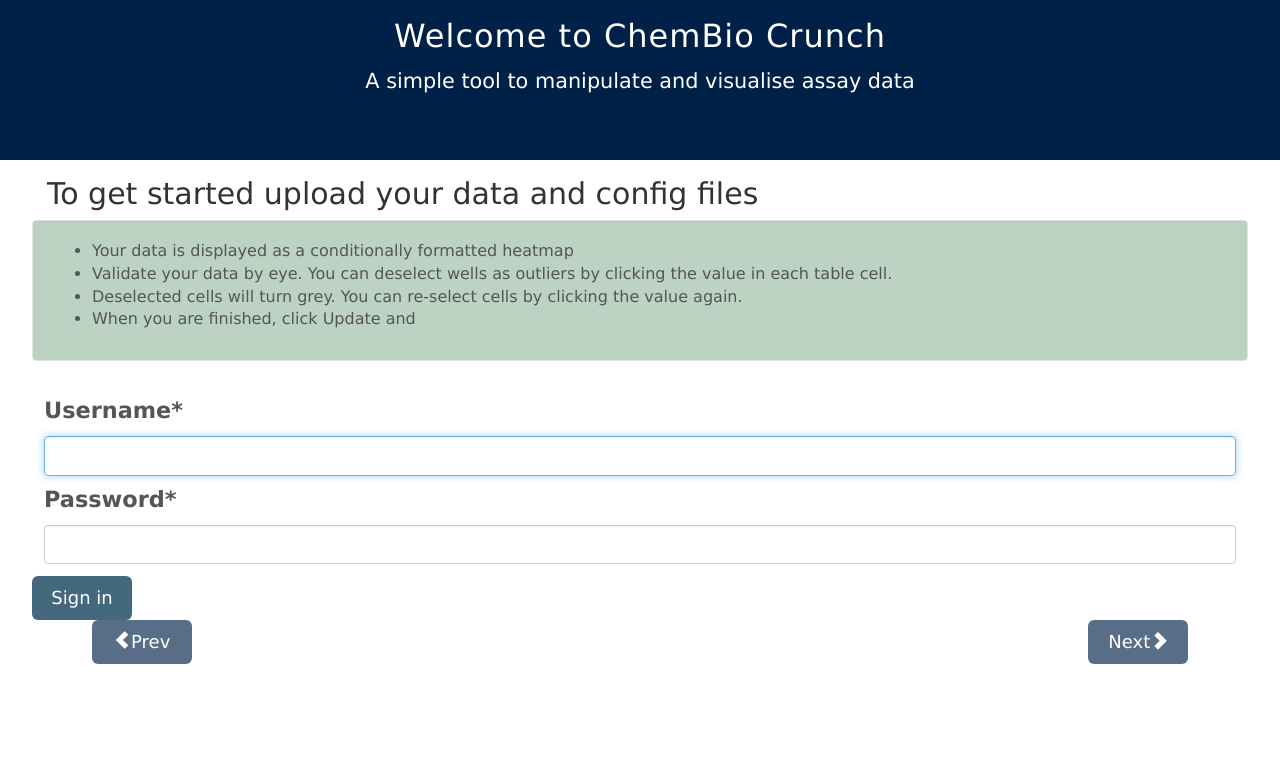
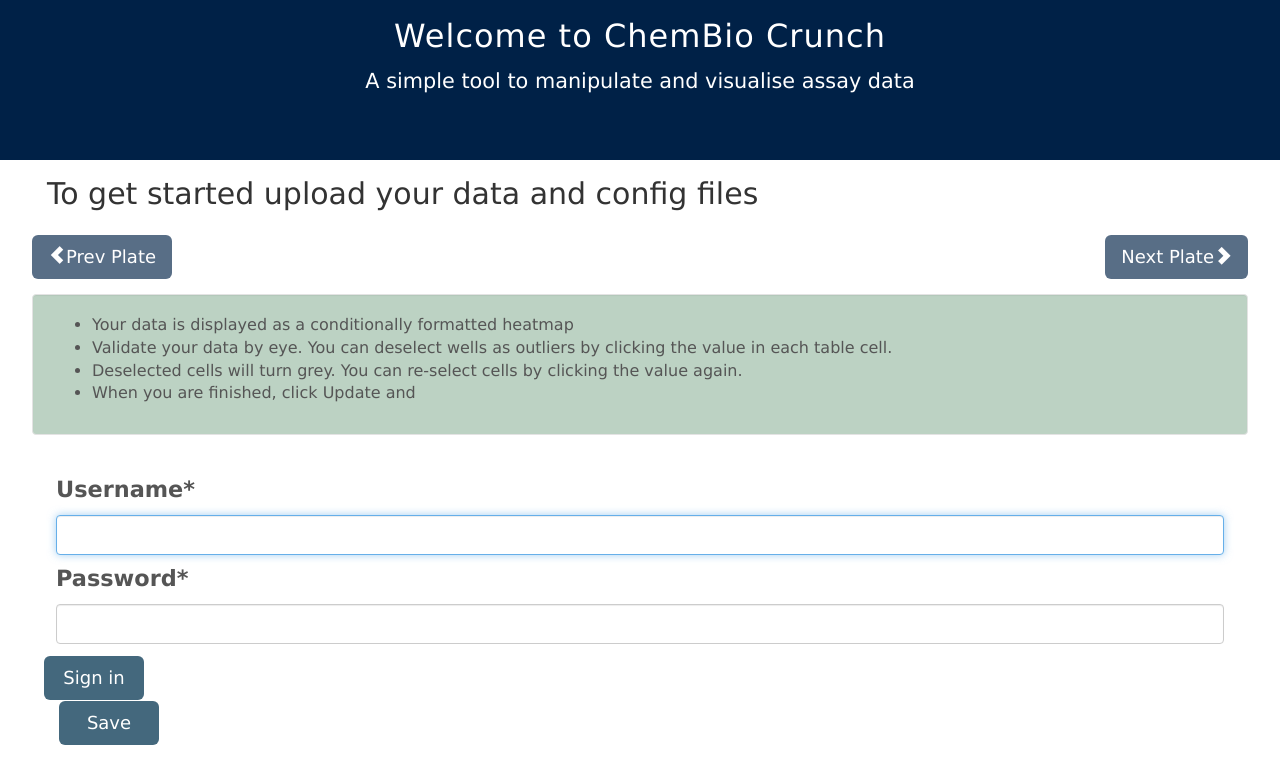
Before and after one commit to thesgc/chembiocrunch, a Django app: template chembiocrunch/workflow/templates/workflows/workflow_ic50_heatmap.html in a window 1280 px wide. Shown: the part 78-835 px from the top of the page. Before the commit the page ends 742 px from the top, so only its background shows below. Run offline with Django 3.2, Linux system fonts and the light colour scheme; the template is opened without the code that fills it: values that come from a table or form of the project are taken from there, others are empty; parts of the project's set-up code (start-up, migrations or seed data) failed here and were passed over; some libraries are stand-ins or nearby versions.

Commit message:
Heatmap laytou fixes, start of data export

```diff
--- a/chembiocrunch/chembiocrunch/settings/base.py
+++ b/chembiocrunch/chembiocrunch/settings/base.py
@@ -204,6 +204,7 @@ DJANGO_APPS = (
     'django_select2',
     'ic50',
     'javascript_settings',
+    'cairosvg',
 )
 
 # Apps specific for this project go here.
--- a/chembiocrunch/ic50/urls.py
+++ b/chembiocrunch/ic50/urls.py
@@ -24,6 +24,7 @@ urlpatterns = [
     url(r'^(?P<pk>[0-9]+)/(?P<workflow_revision_id>[0-9]+)/heatmap/$', views.WorkflowHeatmapView.as_view(), name='workflow_ic50_heatmap'),
     url(r'^create-ic50/(?P<form_type>[a-zA-Z0-9]+)$', views.IC50WorkflowCreateView.as_view(), name='workflow_ic50_create'),
     url(r'^(?P<pk>[0-9]+)/(?P<workflow_revision_id>[0-9]+)/ajax-graphs/$', views.Ic50AjaxGraphs.as_view(), name='ic50_ajax_graphs'),
+    url(r'^(?P<pk>[0-9]+)/(?P<workflow_revision_id>[0-9]+)/ic50-export/(?P<format>[a-zA-Z0-9]+)$', views.Ic50ExportAllView.as_view(), name='ic50_export_graphs'),
 
  ]
 
--- a/chembiocrunch/templates/base.html
+++ b/chembiocrunch/templates/base.html
@@ -133,6 +133,8 @@
         {% endblock action_title %}
         </h2>
       </div>
+      {% block nav %}
+      {% endblock nav %}
       <div class="infobox container">
         {% block help_text %}
 
--- a/chembiocrunch/workflow/templates/visualise/visualisation_list_ajax.html
+++ b/chembiocrunch/workflow/templates/visualise/visualisation_list_ajax.html
@@ -16,7 +16,6 @@
   <div class="carousel-inner" id="main-carousel">
   	<!-- move the list items here, 4 at a time inside a div class="carousel-item" -->
     {% for visualisation_item in visualisation_list %}
-
         {% if forloop.first %}
         <div class="item active">
         {% endif %}
@@ -34,9 +33,10 @@
       {% endif %}
       {% if forloop.last %}
         </div>
+
       {% endif %}
+
     {% endfor %}
-
   </div>
 
   <!-- Controls -->
@@ -53,7 +53,7 @@
 
 
 
-
+{% include "visualise/visualisation_dropdowns_ajax.html" with pk=object.id workflow_revision_id=workflow_revision.id %}
 
 <!-- end vis holder -->
 {% endif %}
--- a/chembiocrunch/workflow/templates/workflows/workflow_ic50_heatmap.html
+++ b/chembiocrunch/workflow/templates/workflows/workflow_ic50_heatmap.html
@@ -3,6 +3,14 @@
 {% block action_title %}
 To get started upload your data and config files
 {% endblock action_title %}
+{% block nav %}
+<div class="container" style="padding: 15px;">
+<div class="row">
+<a href="{% if prev %}{% url "workflow_ic50_heatmap" pk=object.id workflow_revision_id=prev.id %}" class="{% else %}/" class="disabled {% endif %} btn btn-primary pull-left"  role="button"  ><span class="glyphicon glyphicon-chevron-left"></span>Prev Plate</a>
+    <a href="{% if next %}{% url "workflow_ic50_heatmap" pk=object.id workflow_revision_id=next.id %}" class="{% else %}/" class="disabled {% endif %} btn btn-primary pull-right"  role="button"  >Next Plate<span class="glyphicon glyphicon-chevron-right"></span></a>
+  </div></div>
+{% endblock nav %}
+
 {% block help_text %}
 <ul>
     <li>
@@ -21,13 +29,23 @@ To get started upload your data and config files
 {% endblock help_text %}
 {% block content %}
 <form action="" class="crispy form-horizontal" method="post" id="hmp-to-ic50">
-
-<div class="heatmap-container">
+  <fieldset>
+    <div class="row">
+      <div class="col-xs-12">
+        <div class="heatmap-container ">
 
 
           {% crispy heatmap_form %}
 
 
+      </div>
+    </div>
+  </div>
+
+
+
+  <div class="row">
+    <div class="col-xs-12">
   <div id="graph-loading-area" class="hidden">
 
         <div class="bubblingG">
@@ -40,18 +58,25 @@ To get started upload your data and config files
         </div>
 
     </div>
+
     <div id="loading-status"></div>
 
-
   </div>
-<div class="container">
-
-<a href="{% if prev %}{% url "workflow_ic50_heatmap" pk=object.id workflow_revision_id=prev.id %}" class="{% else %}/" class="disabled {% endif %} btn btn-primary pull-left"  role="button"  ><span class="glyphicon glyphicon-chevron-left"></span>Prev</a>
-<a href="{% if next %}{% url "workflow_ic50_heatmap" pk=object.id workflow_revision_id=next.id %}" class="{% else %}/" class="disabled {% endif %} btn btn-primary pull-right"  role="button"  >Next<span class="glyphicon glyphicon-chevron-right"></span></a>
-
   </div>
 
+
+
+  <div class="row form-actions">
+    <div class="col-xs-12">
+    <input type="submit" name="save" value="Save" class="btn btn-primary" id="submit-id-save">
+  </div>
+  </div>
+
+
+
+</fieldset>
 </form>
+
 
 {% endblock content %}
 {% block extra_js %}
```
Also changed, not shown: chembiocrunch/ic50/forms.py (+6 -5 lines), chembiocrunch/ic50/models.py (+10 -2 lines), chembiocrunch/ic50/views.py (+58 -15 lines), chembiocrunch/workflow/templates/visualise/visualisation_dropdowns_ajax.html (added, +27 -0 lines). Lines whose indentation alone changed are shown as unchanged.
